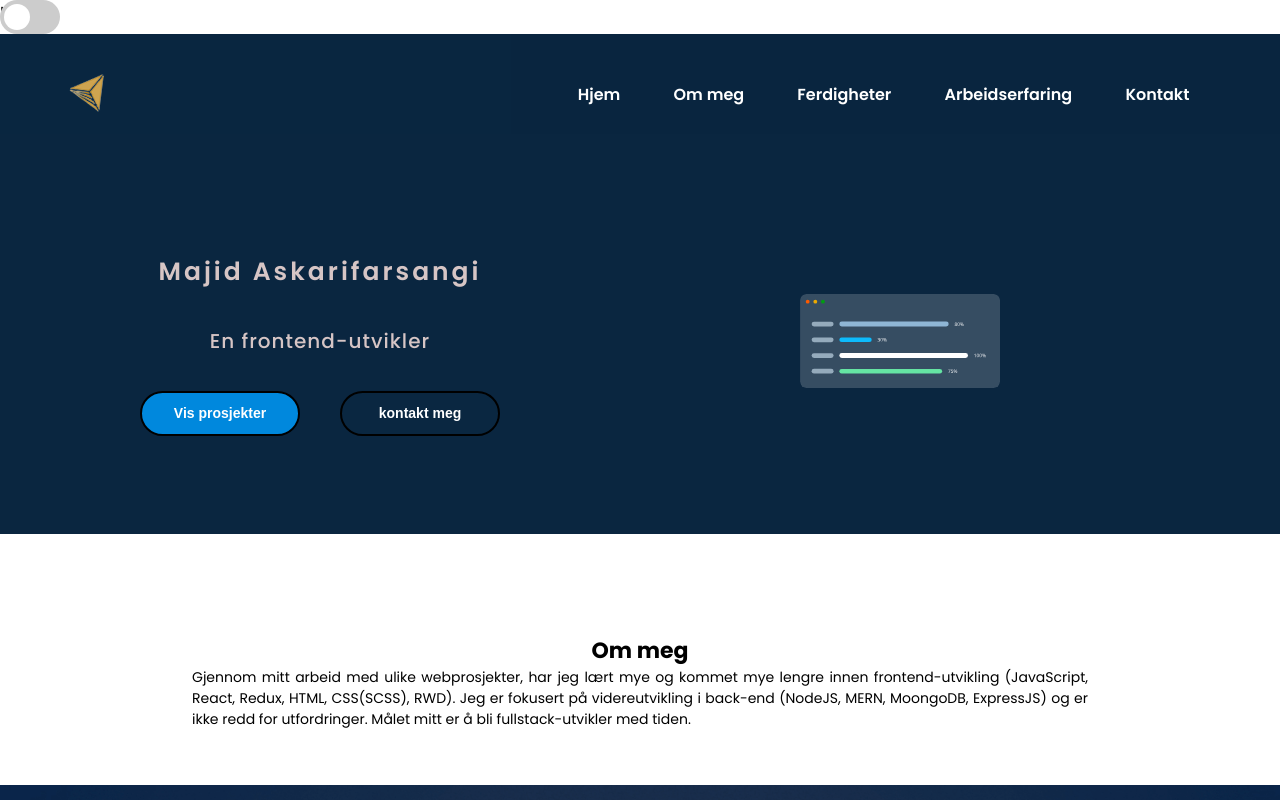
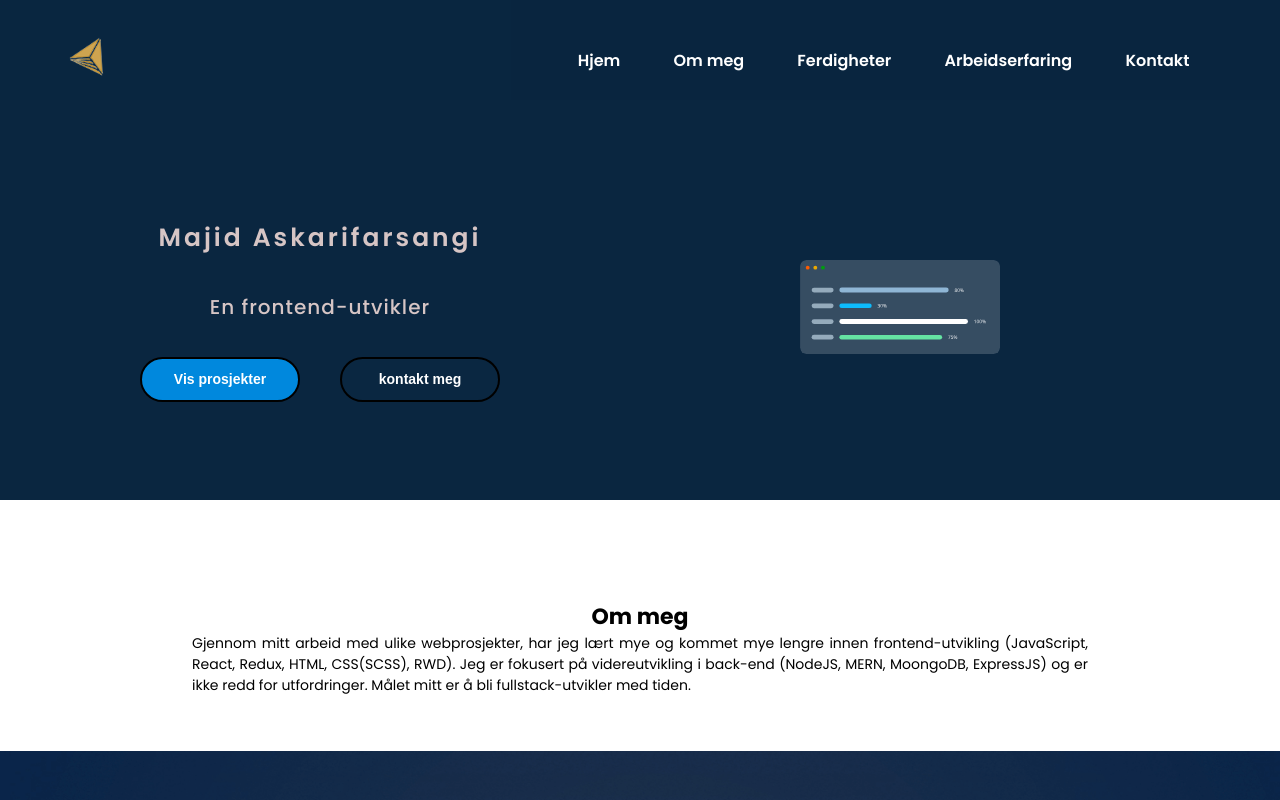
Before and after one commit to maf256/portfolio, a React (Create React App) app: page / in a window 1280 px wide. Shown: the top 800 px of the page. Built offline with nearby package versions, Linux system fonts and the light colour scheme.

Commit message:
change readme add project link

```diff
--- a/src/App.js
+++ b/src/App.js
@@ -10,7 +10,6 @@ import Language from './components/language/Language'
 function App() {
   return (
     <div>
-      <Language />
       <Navbar />
       <Header />
       <AboutMe />
```
Also changed, not shown: 1 other file (tests, documents, lock files or other folders).
